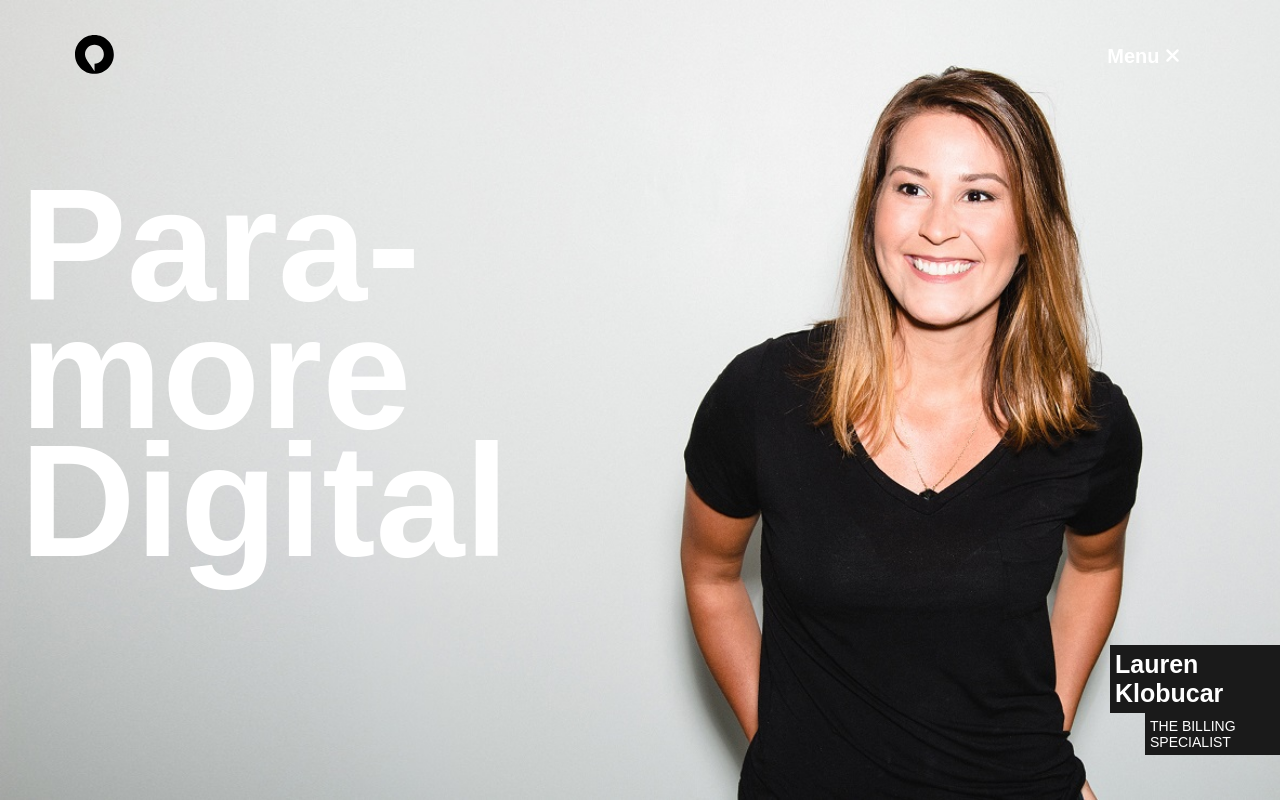
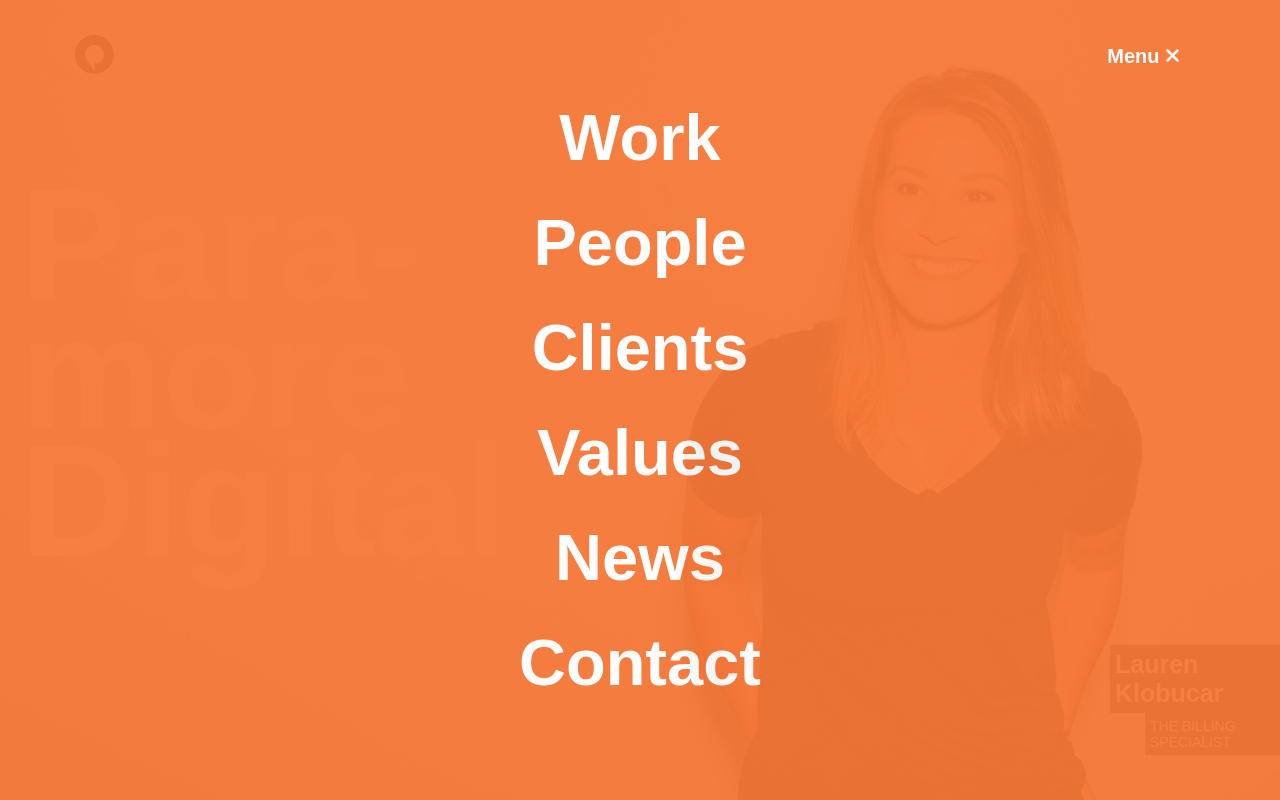
Before and after one commit to Szuchow/paramore-digital, a plain HTML site: page index.html in a window 1280 px wide. Both pictures are taken after a click on the element "Menu". Shown: the top 800 px of the page. Drawn offline with nearby package versions, Linux system fonts and the light colour scheme.

Commit message:
transition

```diff
--- a/script.js
+++ b/script.js
@@ -9,7 +9,6 @@
 	btn.addEventListener('click', function () {
 		hide.classList.toggle('disabled');
 		show.classList.toggle('disabled');
-		button.classList.toggle('open')
+		menu.classList.toggle('open');
 	});
-
 });
--- a/styles.css
+++ b/styles.css
@@ -19,17 +19,25 @@
 
 /* ################################### */
 .responsive-menu {
- position: absolute;
+  position: fixed;
+  display: flex;
+  flex-direction: column;
+  justify-content: center;
+  align-items: center;
+  font-size: 65px;
+  font-weight: bold;
+
   top: 0;
   left: 0;
   opacity: 0;
-  background: pink;
+  background: #F67837;
+  color: white;
   transition: opacity 1s ease;
-  width: 100vw;
+  width: 100%;
   height: 100vh;
 }
 .open {
-  opacity: 1;
+  opacity: 0.95;
 }
 .black {
   color: black;
@@ -45,7 +53,7 @@
 }
 
 .responsive-menu div:hover {
-  color: #3890af;
+  color: #B65826;
 }
 
 .disabled {
@@ -112,7 +120,7 @@
   max-width: 550px;
   line-height: .8;
   margin-left: 20px;
-  position: relative;
+
 }
 
 .home__company-name-para {
```
